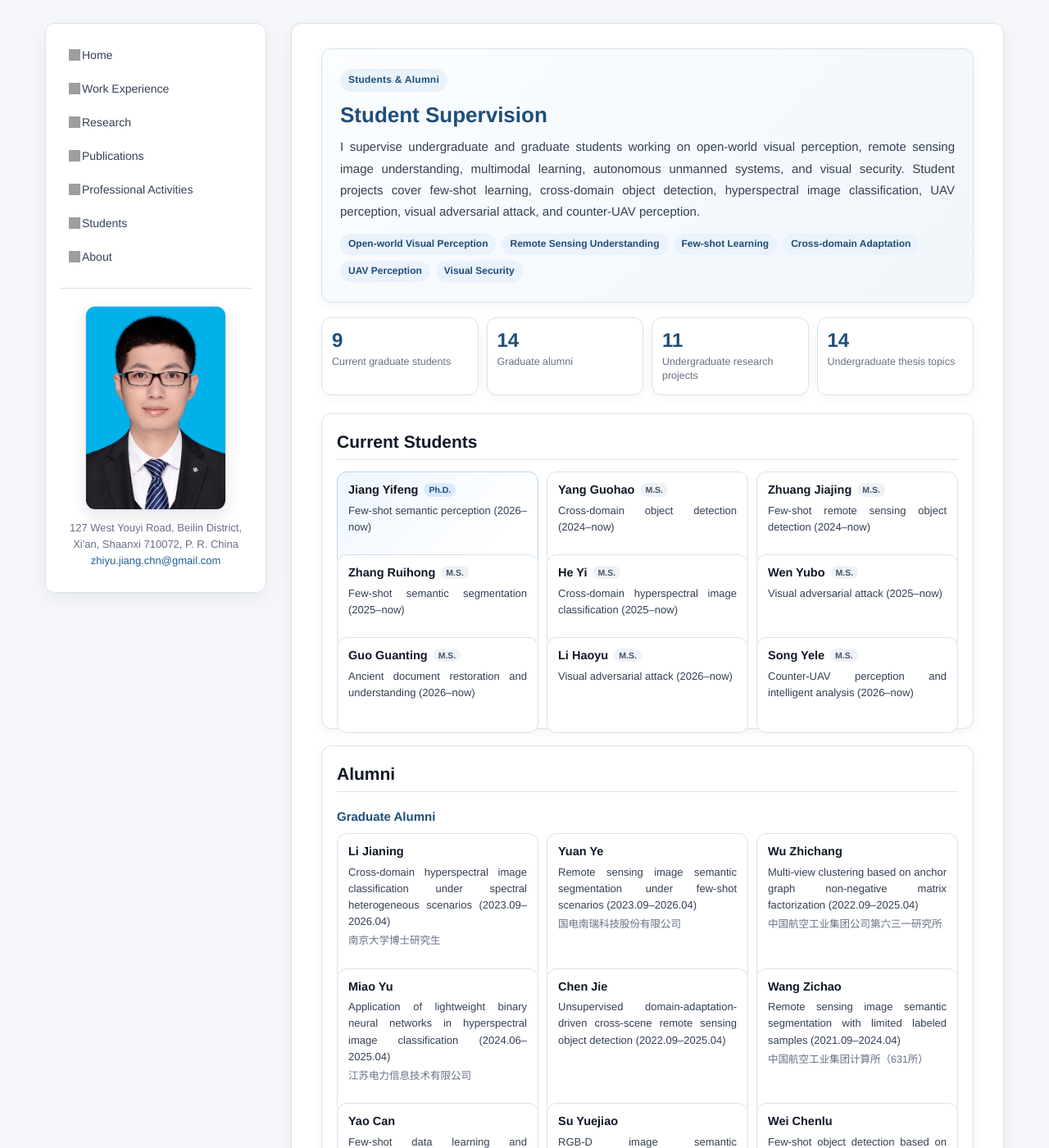
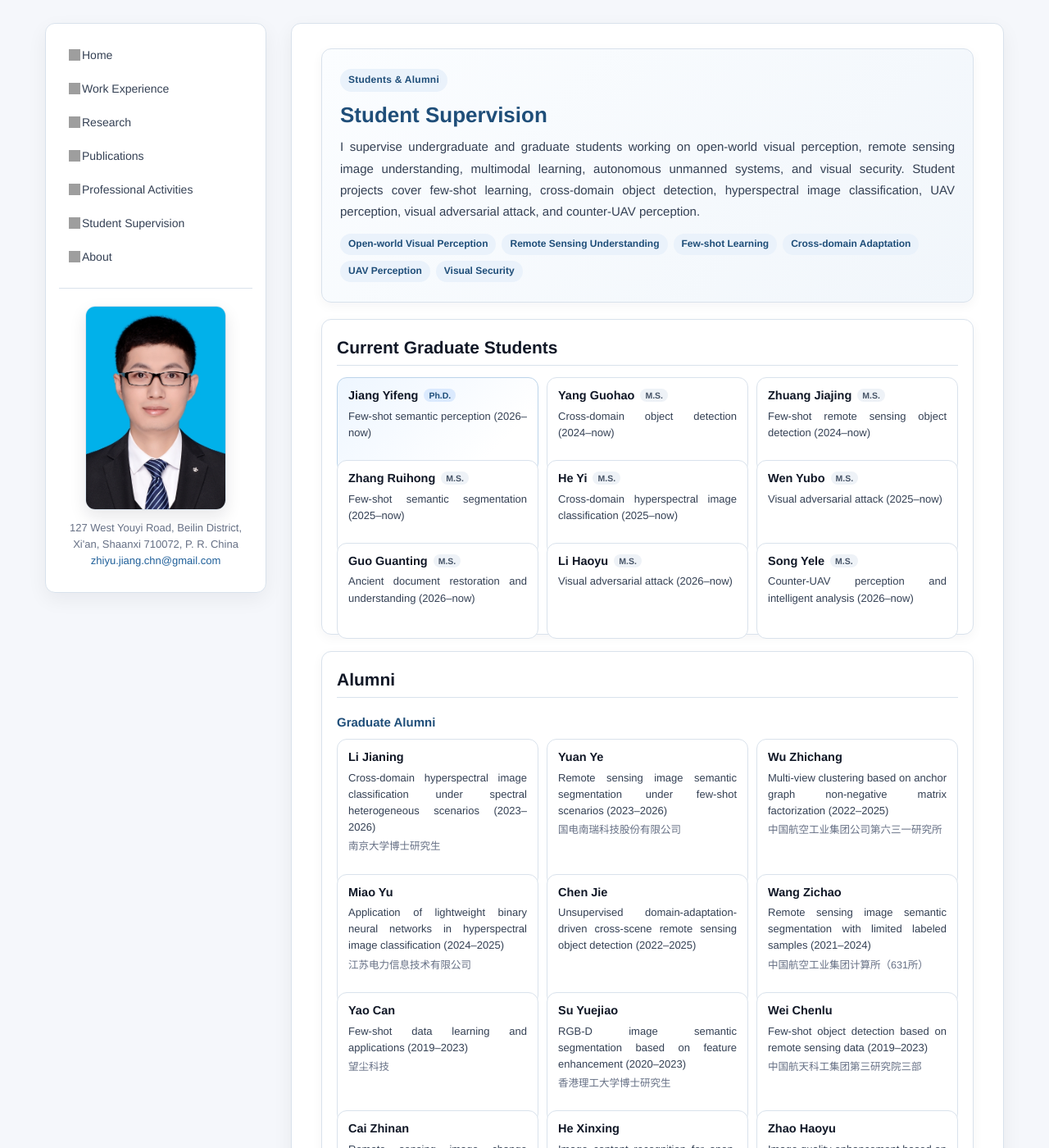
Before and after one commit to zhiyu-jiang/zhiyu-jiang.github.io, a Jekyll site: the page built from students.html, in a window 1280 px wide and 1400 px high. Shown: the whole window at 82% size. Built offline with Jekyll 4.4.1, drawn with Linux system fonts in a browser that asks for light colours; some of the changed text lies outside the part shown; grey boxes are pictures that could not be loaded.

Commit message:
update homepage

```diff
--- a/_includes/students.html
+++ b/_includes/students.html
@@ -15,28 +15,9 @@
     </div>
   </section>
 
-  <section class="students-stats" aria-label="Student supervision summary">
-    <div class="students-stat-card">
-      <span class="students-stat-number">9</span>
-      <span class="students-stat-label">Current graduate students</span>
-    </div>
-    <div class="students-stat-card">
-      <span class="students-stat-number">14</span>
-      <span class="students-stat-label">Graduate alumni</span>
-    </div>
-    <div class="students-stat-card">
-      <span class="students-stat-number">11</span>
-      <span class="students-stat-label">Undergraduate research projects</span>
-    </div>
-    <div class="students-stat-card">
-      <span class="students-stat-number">14</span>
-      <span class="students-stat-label">Undergraduate thesis topics</span>
-    </div>
-  </section>
-
   <section class="students-section" id="current-students">
     <div class="students-section-header">
-      <h3>Current Students</h3>
+      <h3>Current Graduate Students</h3>
     </div>
 
     <div class="students-grid">
@@ -59,70 +40,70 @@
 
     <h4 class="students-subtitle">Graduate Alumni</h4>
     <div class="students-grid">
-      <article class="student-card"><h4>Li Jianing</h4><p>Cross-domain hyperspectral image classification under spectral heterogeneous scenarios (2023.09–2026.04)</p><p class="student-meta">南京大学博士研究生</p></article>
-      <article class="student-card"><h4>Yuan Ye</h4><p>Remote sensing image semantic segmentation under few-shot scenarios (2023.09–2026.04)</p><p class="student-meta">国电南瑞科技股份有限公司</p></article>
-      <article class="student-card"><h4>Wu Zhichang</h4><p>Multi-view clustering based on anchor graph non-negative matrix factorization (2022.09–2025.04)</p><p class="student-meta">中国航空工业集团公司第六三一研究所</p></article>
-      <article class="student-card"><h4>Miao Yu</h4><p>Application of lightweight binary neural networks in hyperspectral image classification (2024.06–2025.04)</p><p class="student-meta">江苏电力信息技术有限公司</p></article>
-      <article class="student-card"><h4>Chen Jie</h4><p>Unsupervised domain-adaptation-driven cross-scene remote sensing object detection (2022.09–2025.04)</p></article>
-      <article class="student-card"><h4>Wang Zichao</h4><p>Remote sensing image semantic segmentation with limited labeled samples (2021.09–2024.04)</p><p class="student-meta">中国航空工业集团计算所（631所）</p></article>
-      <article class="student-card"><h4>Yao Can</h4><p>Few-shot data learning and applications (2019.04–2023.09)</p><p class="student-meta">望尘科技</p></article>
-      <article class="student-card"><h4>Su Yuejiao</h4><p>RGB-D image semantic segmentation based on feature enhancement (2020.09–2023.04)</p><p class="student-meta">香港理工大学博士研究生</p></article>
-      <article class="student-card"><h4>Wei Chenlu</h4><p>Few-shot object detection based on remote sensing data (2019.09–2023.04)</p><p class="student-meta">中国航天科工集团第三研究院三部</p></article>
-      <article class="student-card"><h4>Cai Zhinan</h4><p>Remote sensing image change detection for semantic understanding (2019.09–2022.04)</p><p class="student-meta">阿里云计算有限公司</p></article>
-      <article class="student-card"><h4>He Xinxing</h4><p>Image content recognition for open-domain scenes (2019.09–2022.04)</p><p class="student-meta">中国舰船研究设计中心</p></article>
-      <article class="student-card"><h4>Zhao Haoyu</h4><p>Image quality enhancement based on cross-domain guidance (2019.10–2021.04)</p><p class="student-meta">中兴通讯股份有限公司</p></article>
-      <article class="student-card"><h4>Liu Chengkan</h4><p>3D object detection based on visible-light and point-cloud data fusion (2019.10–2021.04)</p><p class="student-meta">中国电子科技集团公司第二十八研究所</p></article>
-      <article class="student-card"><h4>Wang Chengze</h4><p>Multi-level land-cover recognition in remote sensing images (2019.12–2021.01)</p><p class="student-meta">中国电信研究院</p></article>
+      <article class="student-card"><h4>Li Jianing</h4><p>Cross-domain hyperspectral image classification under spectral heterogeneous scenarios (2023–2026)</p><p class="student-meta">南京大学博士研究生</p></article>
+      <article class="student-card"><h4>Yuan Ye</h4><p>Remote sensing image semantic segmentation under few-shot scenarios (2023–2026)</p><p class="student-meta">国电南瑞科技股份有限公司</p></article>
+      <article class="student-card"><h4>Wu Zhichang</h4><p>Multi-view clustering based on anchor graph non-negative matrix factorization (2022–2025)</p><p class="student-meta">中国航空工业集团公司第六三一研究所</p></article>
+      <article class="student-card"><h4>Miao Yu</h4><p>Application of lightweight binary neural networks in hyperspectral image classification (2024–2025)</p><p class="student-meta">江苏电力信息技术有限公司</p></article>
+      <article class="student-card"><h4>Chen Jie</h4><p>Unsupervised domain-adaptation-driven cross-scene remote sensing object detection (2022–2025)</p></article>
+      <article class="student-card"><h4>Wang Zichao</h4><p>Remote sensing image semantic segmentation with limited labeled samples (2021–2024)</p><p class="student-meta">中国航空工业集团计算所（631所）</p></article>
+      <article class="student-card"><h4>Yao Can</h4><p>Few-shot data learning and applications (2019–2023)</p><p class="student-meta">望尘科技</p></article>
+      <article class="student-card"><h4>Su Yuejiao</h4><p>RGB-D image semantic segmentation based on feature enhancement (2020–2023)</p><p class="student-meta">香港理工大学博士研究生</p></article>
+      <article class="student-card"><h4>Wei Chenlu</h4><p>Few-shot object detection based on remote sensing data (2019–2023)</p><p class="student-meta">中国航天科工集团第三研究院三部</p></article>
+      <article class="student-card"><h4>Cai Zhinan</h4><p>Remote sensing image change detection for semantic understanding (2019–2022)</p><p class="student-meta">阿里云计算有限公司</p></article>
+      <article class="student-card"><h4>He Xinxing</h4><p>Image content recognition for open-domain scenes (2019–2022)</p><p class="student-meta">中国舰船研究设计中心</p></article>
+      <article class="student-card"><h4>Zhao Haoyu</h4><p>Image quality enhancement based on cross-domain guidance (2019–2021)</p><p class="student-meta">中兴通讯股份有限公司</p></article>
+      <article class="student-card"><h4>Liu Chengkan</h4><p>3D object detection based on visible-light and point-cloud data fusion (2019–2021)</p><p class="student-meta">中国电子科技集团公司第二十八研究所</p></article>
+      <article class="student-card"><h4>Wang Chengze</h4><p>Multi-level land-cover recognition in remote sensing images (2019–2021)</p><p class="student-meta">中国电信研究院</p></article>
     </div>
 
     <h4 class="students-subtitle">Undergraduate Alumni</h4>
     <div class="students-grid">
-      <article class="student-card"><h4>Yang Hao</h4><p>香港城市大学博士研究生（2026.06）</p></article>
-      <article class="student-card"><h4>Huang Doudou</h4><p>英国伯明翰大学博士研究生（2026.06）</p></article>
-      <article class="student-card"><h4>Song Yele</h4><p>课题组硕士研究生（2026.06）</p></article>
-      <article class="student-card"><h4>Wen Yubo</h4><p>课题组硕士研究生（2025.06）</p></article>
-      <article class="student-card"><h4>Su Yuejiao</h4><p>课题组硕士研究生（2020.06）</p></article>
-      <article class="student-card"><h4>Cai Zhinan</h4><p>课题组硕士研究生（2019.06）</p></article>
-      <article class="student-card"><h4>Wei Chenlu</h4><p>课题组硕士研究生（2019.06）</p></article>
+      <article class="student-card"><h4>Yang Hao</h4><p>香港城市大学博士研究生（2026）</p></article>
+      <article class="student-card"><h4>Huang Doudou</h4><p>英国伯明翰大学博士研究生（2026）</p></article>
+      <article class="student-card"><h4>Song Yele</h4><p>课题组硕士研究生（2026）</p></article>
+      <article class="student-card"><h4>Wen Yubo</h4><p>课题组硕士研究生（2025）</p></article>
+      <article class="student-card"><h4>Su Yuejiao</h4><p>课题组硕士研究生（2020）</p></article>
+      <article class="student-card"><h4>Cai Zhinan</h4><p>课题组硕士研究生（2019）</p></article>
+      <article class="student-card"><h4>Wei Chenlu</h4><p>课题组硕士研究生（2019）</p></article>
     </div>
   </section>
 
   <section class="students-section" id="undergraduate-students">
     <div class="students-section-header">
-      <h3>Undergraduate Students</h3>
+      <h3>Undergraduate Research and Thesis Supervision</h3>
     </div>
 
     <h4 class="students-subtitle">Undergraduate Innovation Projects</h4>
     <div class="students-grid">
-      <article class="student-card"><h4>Liu Junhong, Shen Kaiyu, Wang Xinyang, Wei Jiazhe, Xie Ruihan</h4><p>城市脉动守护者——智慧城市管廊无人机自主巡检系统</p><p class="student-meta">国家级大创，2025.01–2027.01</p></article>
-      <article class="student-card"><h4>Zhao Jiajun, Yin Ziyuan, Li Wennuo, Jiang Yiwen, Rui Ziqi</h4><p>GeoFusion——GNSS受限环境下遥感影像异源特征深度学习配准与智能对齐平台</p><p class="student-meta">国家级大创，2025.01–2027.01</p></article>
-      <article class="student-card"><h4>Yang Hao, Wang Qianyi</h4><p>卫星—无人机协同的地质灾害评估系统</p><p class="student-meta">国家级大创，2025.01–2026.06</p></article>
-      <article class="student-card"><h4>Huang Doudou et al.</h4><p>城市智瞳：大模型驱动的无人机交通事件分析与决策</p><p class="student-meta">国家级大创，2024.01–2026.01</p></article>
-      <article class="student-card"><h4>Song Yele et al.</h4><p>面向无人机地—空定向供能的视觉感知技术</p><p class="student-meta">国家级大创，2023.01–2025.01</p></article>
-      <article class="student-card"><h4>Zhang Yang et al.</h4><p>基于视觉感知的无人机交互信息传输技术</p><p class="student-meta">省部级大创，2023.01–2025.01</p></article>
-      <article class="student-card"><h4>Wen Yubo et al.</h4><p>面向智能系统隐身的无人机视觉攻击技术研究</p><p class="student-meta">省部级大创，2023.01–2025.01</p></article>
-      <article class="student-card"><h4>Zhang Lixian, Zhang Xuanwei, Liao Chenyi, Fang Lingyao</h4><p>基于多模态感知的无人机自主轨迹规划研究</p><p class="student-meta">其他项目，2025.10–2027.10</p></article>
-      <article class="student-card"><h4>Wang Yuting, Wang Leyang, Tian Xinle, Zhang Jinkang</h4><p>基于多无人机协同感知的地质灾害侦察系统</p><p class="student-meta">其他项目，2025.01–2027.01</p></article>
-      <article class="student-card"><h4>Zhang Yang et al.</h4><p>基于视觉感知的无人机交互信息传输技术</p><p class="student-meta">其他项目，2023.01–2025.01</p></article>
-      <article class="student-card"><h4>Wang Yuhan, Ma Minghui, Wen Yubo</h4><p>面向城市安防的无人机地面目标追踪技术研究</p><p class="student-meta">其他项目，2022.05–2024.05</p></article>
+      <article class="student-card"><h4>Liu Junhong, Shen Kaiyu, Wang Xinyang, Wei Jiazhe, Xie Ruihan</h4><p>城市脉动守护者——智慧城市管廊无人机自主巡检系统</p><p class="student-meta">国家级大创，2025–2027</p></article>
+      <article class="student-card"><h4>Zhao Jiajun, Yin Ziyuan, Li Wennuo, Jiang Yiwen, Rui Ziqi</h4><p>GeoFusion——GNSS受限环境下遥感影像异源特征深度学习配准与智能对齐平台</p><p class="student-meta">国家级大创，2025–2027</p></article>
+      <article class="student-card"><h4>Yang Hao, Wang Qianyi</h4><p>卫星—无人机协同的地质灾害评估系统</p><p class="student-meta">国家级大创，2025–2026</p></article>
+      <article class="student-card"><h4>Huang Doudou et al.</h4><p>城市智瞳：大模型驱动的无人机交通事件分析与决策</p><p class="student-meta">国家级大创，2024–2026</p></article>
+      <article class="student-card"><h4>Song Yele et al.</h4><p>面向无人机地—空定向供能的视觉感知技术</p><p class="student-meta">国家级大创，2023–2025</p></article>
+      <article class="student-card"><h4>Zhang Yang et al.</h4><p>基于视觉感知的无人机交互信息传输技术</p><p class="student-meta">省部级大创，2023–2025</p></article>
+      <article class="student-card"><h4>Wen Yubo et al.</h4><p>面向智能系统隐身的无人机视觉攻击技术研究</p><p class="student-meta">省部级大创，2023–2025</p></article>
+      <article class="student-card"><h4>Zhang Lixian, Zhang Xuanwei, Liao Chenyi, Fang Lingyao</h4><p>基于多模态感知的无人机自主轨迹规划研究</p><p class="student-meta">其他项目，2025–2027</p></article>
+      <article class="student-card"><h4>Wang Yuting, Wang Leyang, Tian Xinle, Zhang Jinkang</h4><p>基于多无人机协同感知的地质灾害侦察系统</p><p class="student-meta">其他项目，2025–2027</p></article>
+      <article class="student-card"><h4>Zhang Yang et al.</h4><p>基于视觉感知的无人机交互信息传输技术</p><p class="student-meta">其他项目，2023–2025</p></article>
+      <article class="student-card"><h4>Wang Yuhan, Ma Minghui, Wen Yubo</h4><p>面向城市安防的无人机地面目标追踪技术研究</p><p class="student-meta">其他项目，2022–2024</p></article>
     </div>
 
     <h4 class="students-subtitle">Undergraduate Thesis Topics</h4>
     <div class="students-grid">
-      <article class="student-card"><h4>Wen Zihao</h4><p>Adversarial attack techniques for autonomous driving visual tasks (2025.10–2026.06)</p></article>
-      <article class="student-card"><h4>Yang Hao</h4><p>Cross-modal remote sensing super-resolution based on textual information (2025.10–2026.06)</p></article>
-      <article class="student-card"><h4>Zhang Yuanwei</h4><p>Deep-learning-based semantic segmentation for remote sensing images (2025.10–2026.06)</p></article>
-      <article class="student-card"><h4>Song Yele</h4><p>Infrared counter-UAV tracking based on trajectory-adaptive learning (2025.10–2026.06)</p></article>
-      <article class="student-card"><h4>Ma Shenhao</h4><p>Remote sensing change detection based on multimodal difference-enhanced learning (2025.10–2026.06)</p></article>
-      <article class="student-card"><h4>Wu Jiale</h4><p>Zero-shot remote sensing scene classification guided by visual text (2024.10–2025.06)</p></article>
-      <article class="student-card"><h4>Yu Peiyong</h4><p>Remote sensing object detection from a cross-domain perspective (2024.10–2025.06)</p></article>
-      <article class="student-card"><h4>Wen Yubo</h4><p>UAV visual attack for intelligent system stealth (2024.10–2025.06)</p></article>
-      <article class="student-card"><h4>Sun Hongyang</h4><p>Cross-domain few-shot hyperspectral image classification (2024.10–2025.06)</p></article>
-      <article class="student-card"><h4>Wang Sukai</h4><p>Audio-driven talking-head video generation (2024.10–2025.06)</p></article>
-      <article class="student-card"><h4>Zheng Yifan</h4><p>Moving UAV tracking (2023.10–2024.06)</p></article>
-      <article class="student-card"><h4>Gu Fuquan</h4><p>Natural-language-instruction-guided image semantic segmentation (2023.10–2024.06)</p></article>
-      <article class="student-card"><h4>Wang Yuhan</h4><p>Object tracking from UAV perspectives (2023.10–2024.06)</p></article>
-      <article class="student-card"><h4>Chen Jiajian</h4><p>Image semantic segmentation from UAV perspectives (2022.10–2023.06)</p></article>
+      <article class="student-card"><h4>Wen Zihao</h4><p>Adversarial attack techniques for autonomous driving visual tasks (2025–2026)</p></article>
+      <article class="student-card"><h4>Yang Hao</h4><p>Cross-modal remote sensing super-resolution based on textual information (2025–2026)</p></article>
+      <article class="student-card"><h4>Zhang Yuanwei</h4><p>Deep-learning-based semantic segmentation for remote sensing images (2025–2026)</p></article>
+      <article class="student-card"><h4>Song Yele</h4><p>Infrared counter-UAV tracking based on trajectory-adaptive learning (2025–2026)</p></article>
+      <article class="student-card"><h4>Ma Shenhao</h4><p>Remote sensing change detection based on multimodal difference-enhanced learning (2025–2026)</p></article>
+      <article class="student-card"><h4>Wu Jiale</h4><p>Zero-shot remote sensing scene classification guided by visual text (2024–2025)</p></article>
+      <article class="student-card"><h4>Yu Peiyong</h4><p>Remote sensing object detection from a cross-domain perspective (2024–2025)</p></article>
+      <article class="student-card"><h4>Wen Yubo</h4><p>UAV visual attack for intelligent system stealth (2024–2025)</p></article>
+      <article class="student-card"><h4>Sun Hongyang</h4><p>Cross-domain few-shot hyperspectral image classification (2024–2025)</p></article>
+      <article class="student-card"><h4>Wang Sukai</h4><p>Audio-driven talking-head video generation (2024–2025)</p></article>
+      <article class="student-card"><h4>Zheng Yifan</h4><p>Moving UAV tracking (2023–2024)</p></article>
+      <article class="student-card"><h4>Gu Fuquan</h4><p>Natural-language-instruction-guided image semantic segmentation (2023–2024)</p></article>
+      <article class="student-card"><h4>Wang Yuhan</h4><p>Object tracking from UAV perspectives (2023–2024)</p></article>
+      <article class="student-card"><h4>Chen Jiajian</h4><p>Image semantic segmentation from UAV perspectives (2022–2023)</p></article>
     </div>
   </section>
 
--- a/_layouts/default.html
+++ b/_layouts/default.html
@@ -29,7 +29,7 @@
               <li><a href="index.html#research"><i class="icon-music"></i>Research</a></li>
               <li><a href="index.html#publications"><i class="icon-list-alt"></i>Publications</a></li>
               <li><a href="index.html#activities"><i class="icon-glass"></i>Professional Activities</a></li>
-              <li><a href="students.html"><i class="icon-star"></i>Students</a></li>
+              <li><a href="index.html#students"><i class="icon-star"></i>Student Supervision</a></li>
               <li><a href="about.html"><i class="icon-user"></i>About</a></li>
             </ul>
             <hr/>
@@ -48,7 +48,7 @@
             <a href="index.html#research"><i class="icon-play"></i>Research</a>
             <a href="index.html#publications"><i class="icon-play"></i>Publications</a>
             <a href="index.html#activities"><i class="icon-play"></i>Activities</a>
-            <a href="students.html"><i class="icon-play"></i>Students</a>
+            <a href="index.html#students"><i class="icon-play"></i>Students</a>
             <a href="about.html"><i class="icon-play"></i>About</a>
           </div>
         </div>
--- a/assets/css/my.css
+++ b/assets/css/my.css
@@ -372,27 +372,6 @@
   margin-bottom: 10px;
 }
 
-.students-preview-stats {
-  display: flex;
-  flex-wrap: wrap;
-  gap: 8px;
-  margin: 12px 0 12px;
-}
-
-.students-preview-stats span {
-  background: var(--primary-soft);
-  border: 1px solid #d5e3f2;
-  border-radius: 999px;
-  color: #344054;
-  display: inline-block;
-  font-size: 13px;
-  padding: 5px 10px;
-}
-
-.students-preview-stats strong {
-  color: var(--primary);
-}
-
 .students-preview-link {
   margin-bottom: 0;
 }
@@ -453,37 +432,6 @@
   flex-wrap: wrap;
   gap: 7px;
   margin-top: 14px;
-}
-
-.students-stats {
-  display: grid;
-  gap: 10px;
-  grid-template-columns: repeat(4, minmax(0, 1fr));
-  margin: 16px 0 22px;
-}
-
-.students-stat-card {
-  background: #ffffff;
-  border: 1px solid var(--border);
-  border-radius: 12px;
-  box-shadow: 0 4px 14px rgba(15, 23, 42, 0.04);
-  padding: 14px 12px;
-}
-
-.students-stat-number {
-  color: var(--primary);
-  display: block;
-  font-size: 24px;
-  font-weight: 700;
-  line-height: 1.1;
-}
-
-.students-stat-label {
-  color: var(--text-muted);
-  display: block;
-  font-size: 12.5px;
-  line-height: 1.35;
-  margin-top: 5px;
 }
 
 .students-section {
@@ -636,7 +584,6 @@
     padding-left: 44px;
   }
 
-  .students-stats,
   .students-grid {
     grid-template-columns: 1fr;
   }
--- a/students.html
+++ b/students.html
@@ -1,6 +1,6 @@
 ---
 layout: default
-title: Students | Zhiyu Jiang
+title: Student Supervision | Zhiyu Jiang
 ---
 
 {% include students.html %}
```
Also changed, not shown: index.html (+2 -7 lines).
